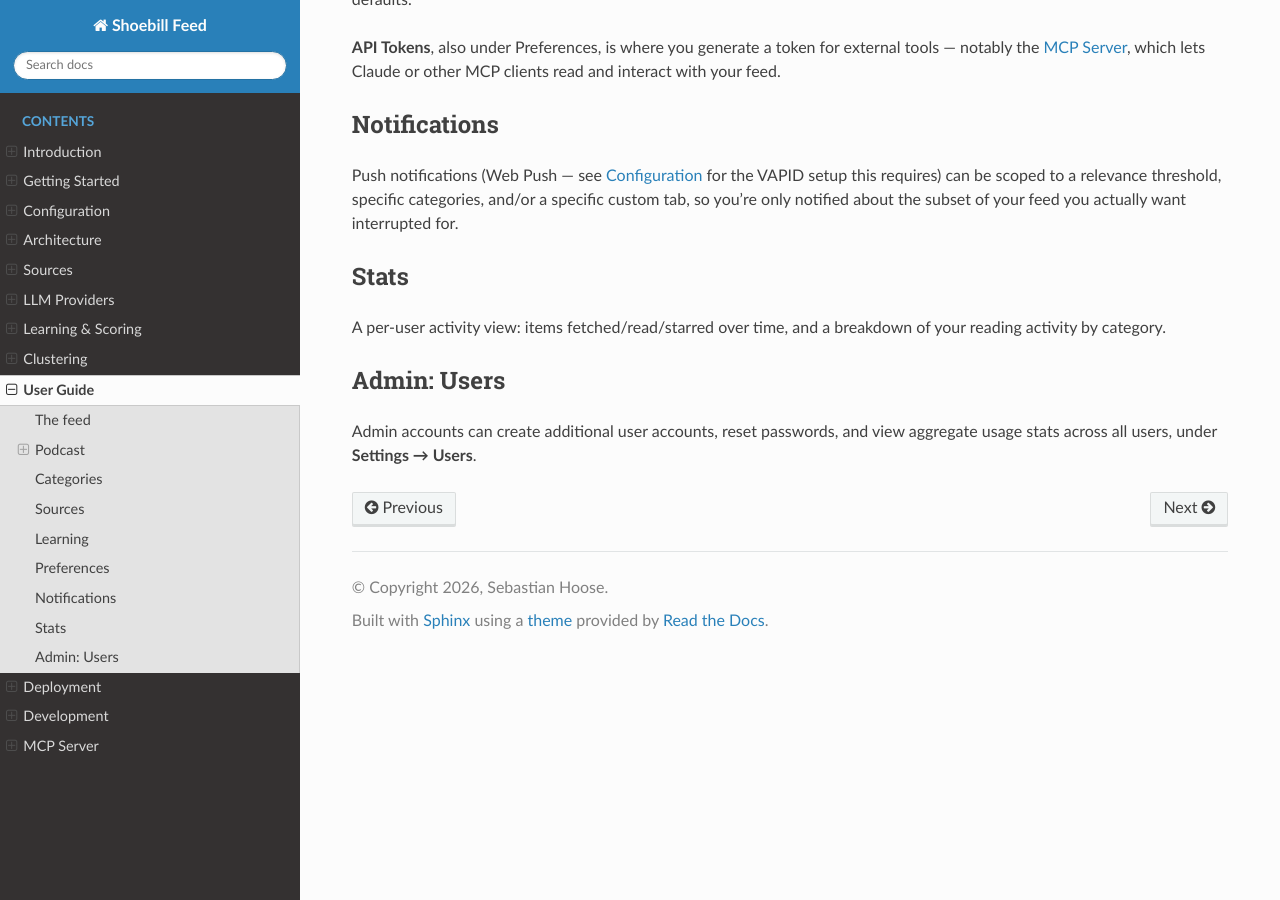
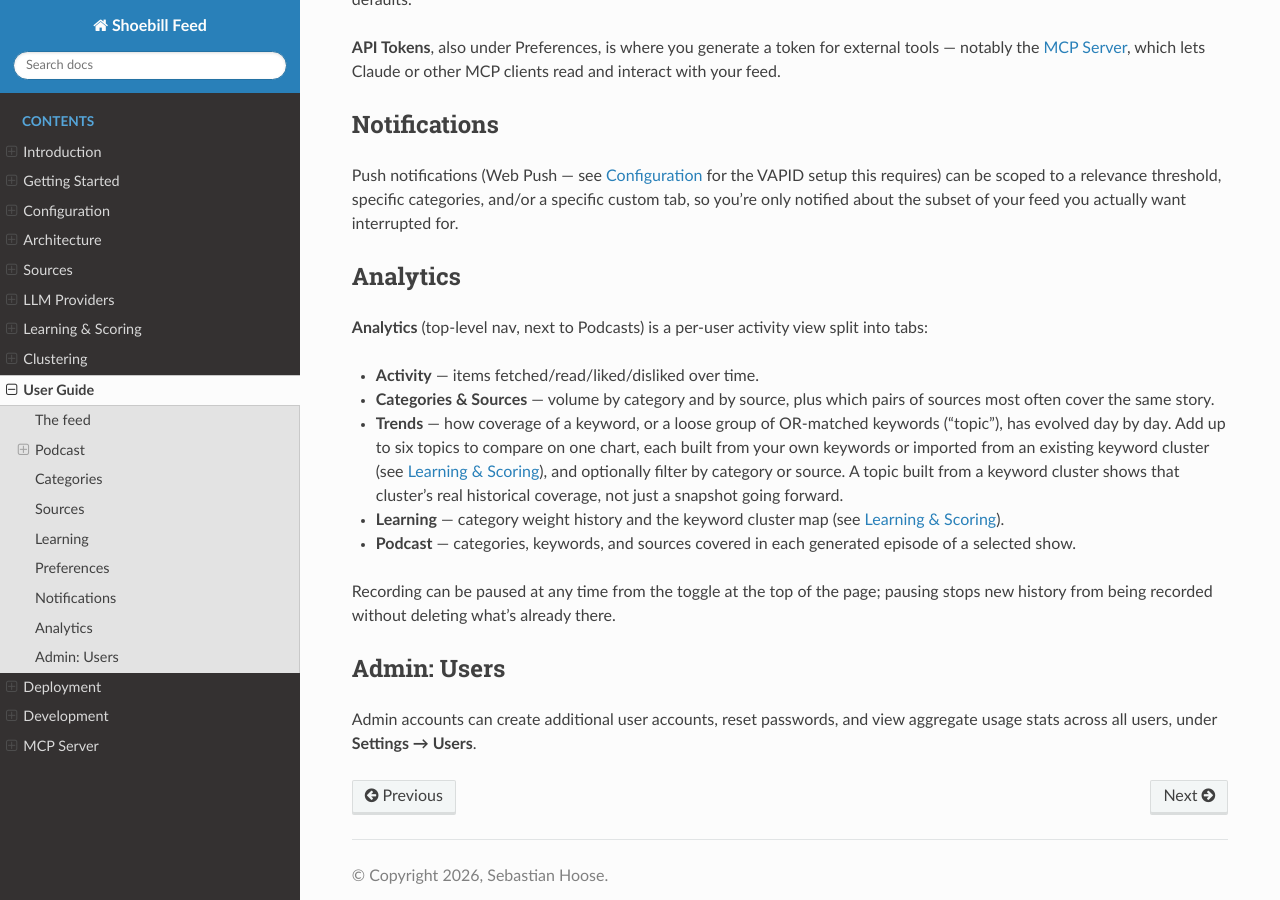
Before and after one commit to ShoebillFeed/ShoebillFeed, a Sphinx documentation site: the page built from docs/user-guide.md, in a window 1280 px wide and 900 px high, scrolled down 2240 px. Built offline with Sphinx 7.4.7 and the Read the Docs theme 3.1.0, drawn with Linux system fonts in a browser that asks for light colours.

Commit message:
Document Analytics/Trends in the user guide and in-app About page
The user guide's Stats section was stale, still describing the old
single Settings sub-tab rather than the current five-tab Analytics
page. Replaces it with a tab-by-tab breakdown, including the new
Trends tab. The in-app About page gets a matching Analytics accordion
section alongside the existing Podcasts one.

Co-Authored-By: Claude Sonnet 5 <noreply@anthropic.com>
Claude-Session: https://claude.ai/code/session_019qXzGQKQXzwn3sohuFxrQg

```diff
--- a/docs/user-guide.md
+++ b/docs/user-guide.md
@@ -139,10 +139,29 @@ setup this requires) can be scoped to a relevance threshold, specific
 categories, and/or a specific custom tab, so you're only notified about
 the subset of your feed you actually want interrupted for.
 
-## Stats
+## Analytics
 
-A per-user activity view: items fetched/read/starred over time, and a
-breakdown of your reading activity by category.
+**Analytics** (top-level nav, next to Podcasts) is a per-user activity
+view split into tabs:
+
+- **Activity** — items fetched/read/liked/disliked over time.
+- **Categories & Sources** — volume by category and by source, plus
+  which pairs of sources most often cover the same story.
+- **Trends** — how coverage of a keyword, or a loose group of
+  OR-matched keywords ("topic"), has evolved day by day. Add up to six
+  topics to compare on one chart, each built from your own keywords or
+  imported from an existing keyword cluster (see
+  {doc}`learning-and-scoring`), and optionally filter by category or
+  source. A topic built from a keyword cluster shows that cluster's
+  real historical coverage, not just a snapshot going forward.
+- **Learning** — category weight history and the keyword cluster map
+  (see {doc}`learning-and-scoring`).
+- **Podcast** — categories, keywords, and sources covered in each
+  generated episode of a selected show.
+
+Recording can be paused at any time from the toggle at the top of the
+page; pausing stops new history from being recorded without deleting
+what's already there.
 
 ## Admin: Users
 
--- a/frontend/src/components/settings/AboutPanel.tsx
+++ b/frontend/src/components/settings/AboutPanel.tsx
@@ -127,6 +127,10 @@ export default function AboutPanel() {
       <Accordion title={t("about.podcastTitle")}>
         <p className="text-sm text-gray-600 dark:text-gray-400 leading-relaxed">{t("about.podcastBody")}</p>
       </Accordion>
+
+      <Accordion title={t("about.analyticsTitle")}>
+        <p className="text-sm text-gray-600 dark:text-gray-400 leading-relaxed">{t("about.analyticsBody")}</p>
+      </Accordion>
     </div>
   );
 }
```
Also changed, not shown: frontend/src/components/settings/AboutPanel.test.tsx (+2 -1 lines), 1 other file.
